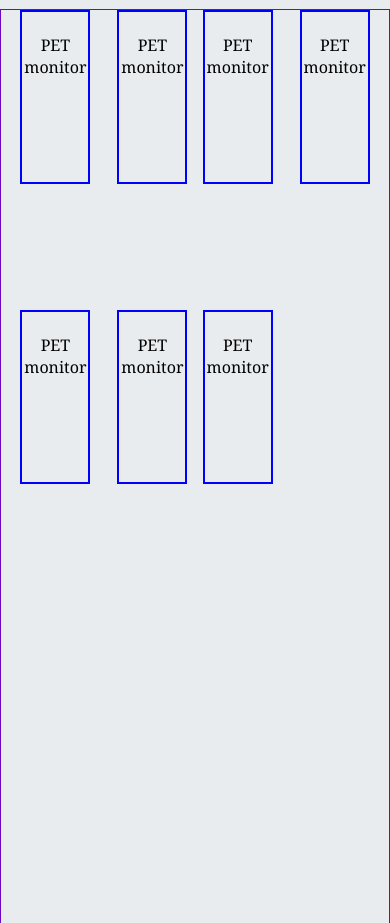
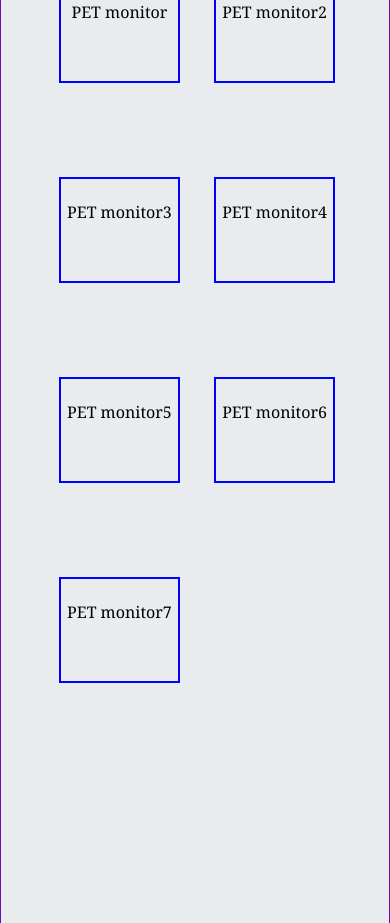
Before and after one commit to LuizinhoVI/CodeProgramado, a PHP site: page / in a window 390 px wide. Shown: the part 776-1699 px from the top of the page. Run offline with PHP 8.4, Linux system fonts and the light colour scheme; some libraries are stand-ins or nearby versions.

Commit message:
dor de cabeça

```diff
--- a/index.html
+++ b/index.html
@@ -9,11 +9,11 @@
     <meta name="description" content="">
     <meta name="viewport" content="width=device-width, initial-scale=1.0">
     <link rel="stylesheet" href="src/estilo.css">
-    <link rel="stylesheet" href="src/response.css">
     <link rel="stylesheet" href="src/site.css">
     <link rel="stylesheet" href="src/menu_inicial.css">
     <link rel="stylesheet" href="src/tutoriais.css">
     <link rel="stylesheet" href="src/portfolio.css">
+    <link rel="stylesheet" href="src/response.css">
     <script src="src/logica.js"></script>
     <script data-ad-client="ca-pub-7353624638682553" async src="https://pagead2.googlesyndication.com/pagead/js/adsbygoogle.js"></script>
 
@@ -54,7 +54,7 @@
     <div align=center>
         <img src="src/img/view.png" width="30" alt="">
         <img src='https://www.counter12.com/img-zZbza1z2DcaDWBbZ-26.gif' border='0' alt='contador de acesso grátis'>
-        <font size="5">Views</font>
+
         <script type='text/javascript' src='https://www.counter12.com/ad.js?id=zZbza1z2DcaDWBbZ'></script>
     </div>
     <!-- TELA INICAL DO YOUTUBE ------------------------------------------------------- -->
@@ -142,34 +142,35 @@
 
             <!-- primeira colula da tabela  -->
             <div class="primeira_coluna_p1">
+
                 <div class="quadrado_p1 area_p1">
                     <img src="" alt="">
                     <p>PET monitor</p>
                 </div>
                 <div class="quadrado_p1 area_p2">
                     <img src="" alt="">
-                    <p>PET monitor</p>
+                    <p>PET monitor2</p>
                 </div>
                 <div class="quadrado_p1 area_p3">
                     <img src="" alt="">
-                    <p>PET monitor</p>
+                    <p>PET monitor3</p>
                 </div>
                 <div class="quadrado_p1 area_p4">
                     <img src="" alt="">
-                    <p>PET monitor</p>
+                    <p>PET monitor4</p>
                 </div>
 
                 <div class="quadrado_p1 area_p5">
                     <img src="" alt="">
-                    <p>PET monitor</p>
+                    <p>PET monitor5</p>
                 </div>
                 <div class="quadrado_p1 area_p6">
                     <img src="" alt="">
-                    <p>PET monitor</p>
+                    <p>PET monitor6</p>
                 </div>
                 <div class="quadrado_p1 area_p7">
                     <img src="" alt="">
-                    <p>PET monitor</p>
+                    <p>PET monitor7</p>
                 </div>
 
 
@@ -190,7 +191,7 @@
 
     </div>
 
-    < <br>
+    <br>
     <hr color="#ccc " size="2 ">
     <br>
 
--- a/src/portfolio.css
+++ b/src/portfolio.css
@@ -1,5 +1,5 @@
 .quadrado_p1 {
-    border: solid blue 2px;
+    border: solid black 1px;
     position: absolute;
     width: 17%;
     height: 10%;
--- a/src/response.css
+++ b/src/response.css
@@ -1,127 +1,137 @@
-
-@media only screen and (max-width: 320px){
-
+    @media only screen and (max-width: 320px) {
         /*time line */
-  .timeline{
+        .timeline {
             position: relative;
             height: 100%;
-
         }
-  .sub_quadrado1{
+        .sub_quadrado1 {
             display: none;
         }
-
         /*menu inicial */
-.sub_menu{
-
-
+        .sub_menu {
             left: 50%;
             transform: translateX(-50%);
             width: 100%;
             padding: 6px;
-
         }
-
-.bt_1{ width: 90px;}
-.b1{left: 18%;}
-.b2{left: 50%;}
-.b3{right: 18%;}
-
+        .bt_1 {
+            width: 90px;
         }
-
+        .b1 {
+            left: 18%;
+        }
+        .b2 {
+            left: 50%;
+        }
+        .b3 {
+            right: 18%;
+        }
+    }
+    /* telefone maior----------------------------------------------- */
 
     @media only screen and (max-width: 425px) {
-
-
         /*menu inicial */
-.sub_menu{
+        .sub_menu {
             position: absolute;
             left: 50%;
             transform: translateX(-50%);
             width: 450px;
             padding: 6px;
-
         }
-
-
-
-
-
         /* parte da rede social ----------------------------------------------------------------------- */
-.tela_social{
-
+        .tela_social {
             height: 140px;
             position: relative;
-
-
         }
-
-.youtube,.github ,.instagram{
+        .youtube,
+        .github,
+        .instagram {
             margin-top: 10px;
             width: 80px;
             height: 80px;
             border-radius: 50%;
-    text-shadow: 0px 0px 10px  black;
+            text-shadow: 0px 0px 10px black;
             box-shadow: 2px 2px #888888;
         }
-
-
-.github,.g1{
-  left:50%;
+        .github,
+        .g1 {
+            left: 50%;
             position: absolute;
-  transform:translateX(-50%);
-
+            transform: translateX(-50%);
         }
-.g1{
+        .g1 {
             pointer-events: none;
             top: 120px;
             color: black;
         }
-
-.youtube,.y1{
-  transform:translateX(-50%);
+        .youtube,
+        .y1 {
+            transform: translateX(-50%);
             left: 60px;
             position: absolute;
-
         }
-.y1{
+        .y1 {
             pointer-events: none;
             top: 120px;
             color: black;
-
         }
-  .instagram,.i1{
-    transform:translateX(50%);
+        .instagram,
+        .i1 {
+            transform: translateX(50%);
             right: 60px;
             position: absolute;
         }
-.i1{
+        .i1 {
             pointer-events: none;
             top: 120px;
             color: black;
-
         }
-
-
-
         /*videos do youtube*/
-
-    iframe{
+        iframe {
             width: 200px;
             height: 200px;
             position: static;
             display: none;
         }
-
-.quadrado{
-
+        .quadrado {
             width: 200px;
             height: 200px;
             margin-top: 30px;
             position: relative;
-
-
         }
-
-
+        /* parte dos portfolios */
+        .quadrado_p1 {
+            position: absolute;
+            border: solid blue 2px;
+            width: 30%;
+            height: 6%;
         }
+        .area_p1 {
+            left: 15%;
+        }
+        .area_p2 {
+            left: 55%;
+        }
+        /* segunda coluna  */
+        .area_p3 {
+            top: 200px;
+            left: 15%;
+        }
+        .area_p4 {
+            top: 200px;
+            left: 55%;
+        }
+        /* terceira coluna  */
+        .area_p5 {
+            top: 400px;
+            left: 15%;
+        }
+        .area_p6 {
+            top: 400px;
+            left: 55%;
+        }
+        .area_p7 {
+            top: 600px;
+            left: 15%;
+        }
+    }
```
Lines whose indentation alone changed are shown as unchanged.
